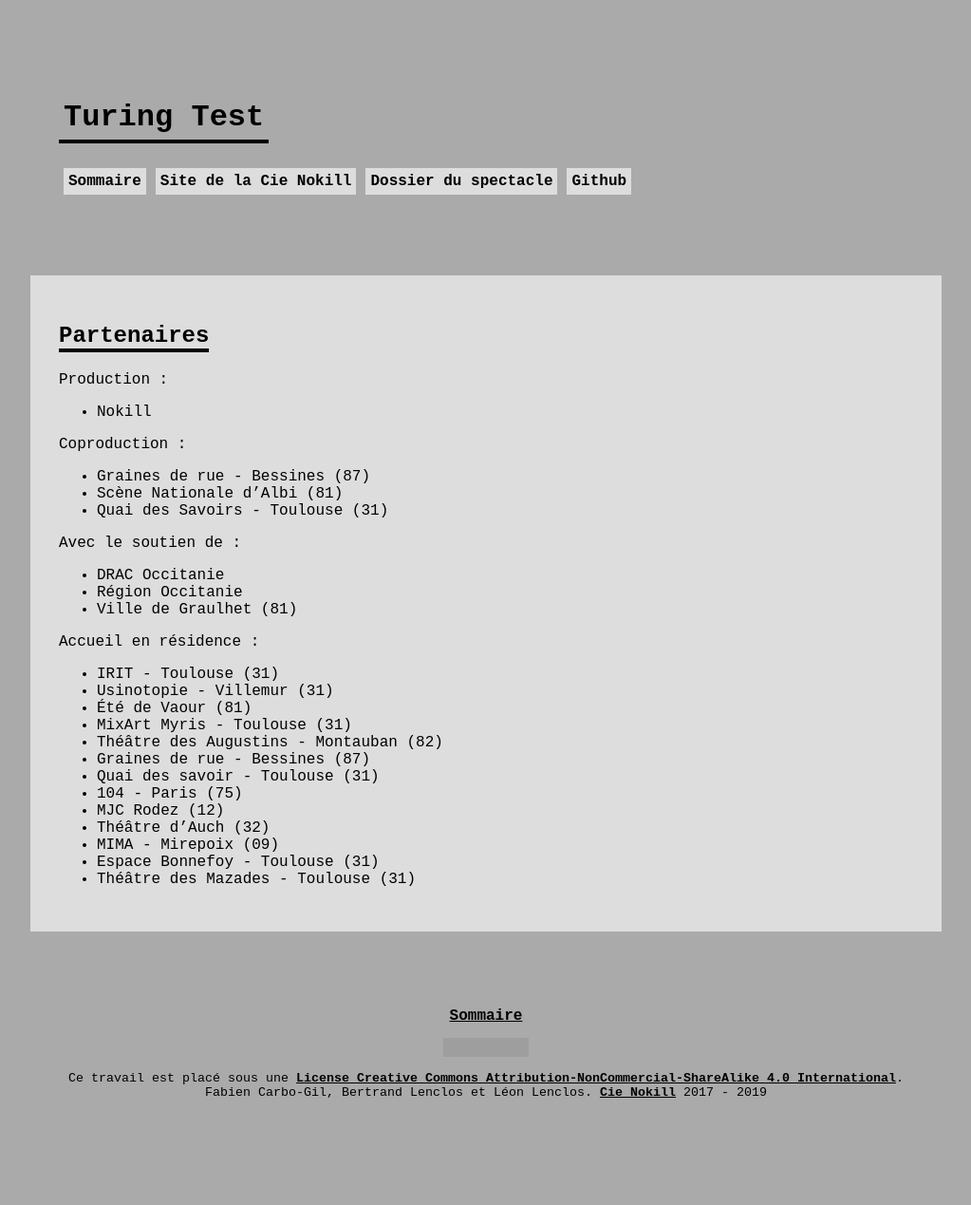
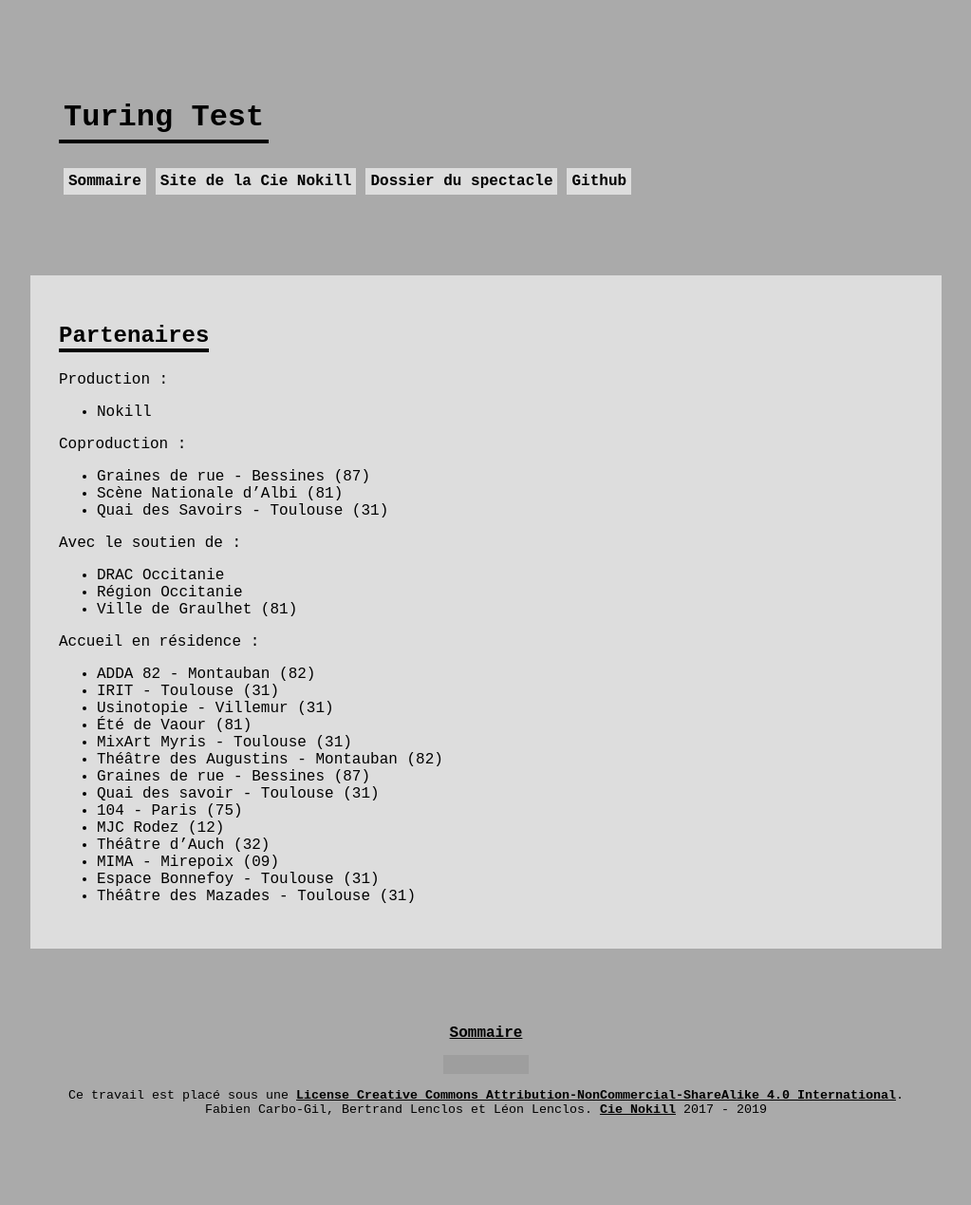
Before and after one commit to LeonLenclos/turing-test, a Jekyll site: the page built from contenu/organisation/partenaires.md, in a window 1280 px wide. Shown: the whole page at 95% size, without its empty margins (128-1151 px from the left). Built offline with Jekyll 4.4.1, drawn with Linux system fonts in a browser that asks for light colours; nearby versions of some CDN libraries; our own code applies the rules of GitHub Pages for plain Markdown files; a script that is not in the unit is left out; the repository's description, which GitHub fills in, is left out; grey boxes are pictures that could not be loaded.

Commit message:
Update partenaires.md

```diff
--- a/contenu/organisation/partenaires.md
+++ b/contenu/organisation/partenaires.md
@@ -14,6 +14,7 @@ Avec le soutien de :
 - Ville de Graulhet (81)
 
 Accueil en résidence :
+- ADDA 82 - Montauban (82)
 - IRIT - Toulouse (31)
 - Usinotopie - Villemur (31)
 - Été de Vaour (81)
```
